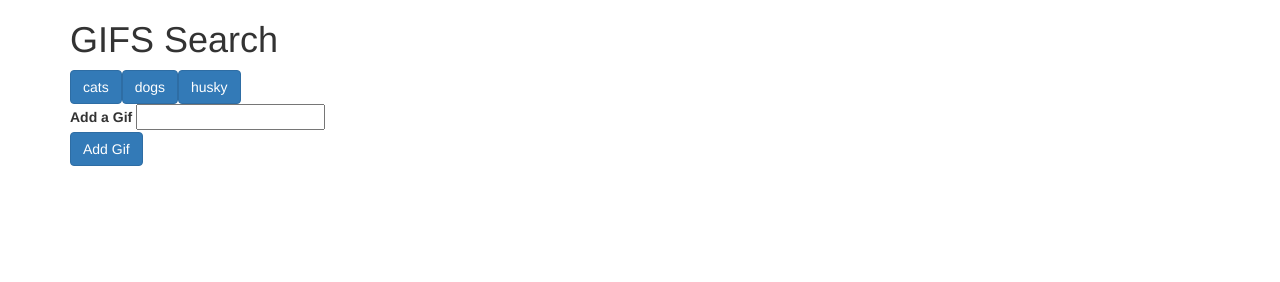
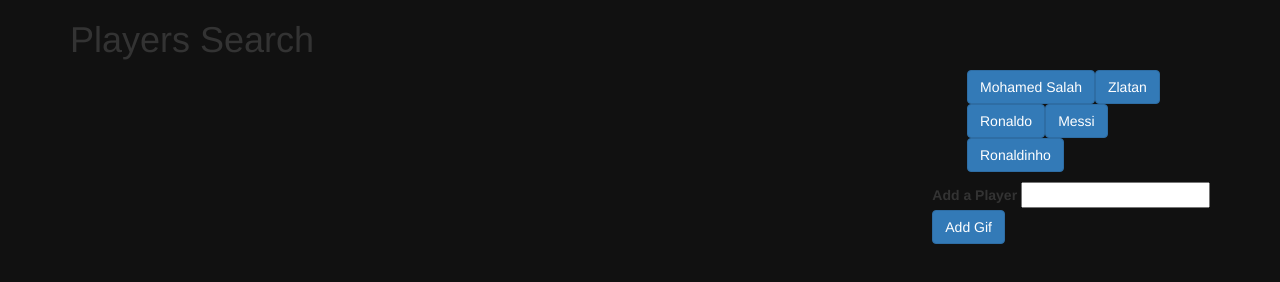
Before and after one commit to Msadek02/giphy_api, a plain HTML site: page index.html in a window 1280 px wide. Drawn offline with nearby package versions, Linux system fonts and the light colour scheme.

Commit message:
new page style

```diff
--- a/giphy.js
+++ b/giphy.js
@@ -1,7 +1,7 @@
   $(document).ready(function() {
-      var gifs = ["cats", "dogs", "husky"];
+      var players = ["Mohamed Salah", "Zlatan", "Ronaldo","Messi","Ronaldinho"];
 
-      function displayGifs() {
+      function displayPlayers() {
           var gif = $(this).attr("data-name");
           var queryURL = "https://api.giphy.com/v1/gifs/search?q= " + gif + "&api_key=riFcpySJBkJmW8iczsascuMVH9GjPM1W&limit=10";
 
@@ -33,7 +33,7 @@
 
               }
 
-              $(".gif").on("mouseover", function() {
+              $(".gif").on("click", function() {
 
                   var state = $(this).attr("data-state");
 
@@ -53,15 +53,15 @@
 
           $("#buttons-view").empty();
 
-          for (var i = 0; i < gifs.length; i++) {
+          for (var i = 0; i < players.length; i++) {
 
               var a = $("<button type='button' class='btn btn-primary'>");
 
               a.addClass("gif-button");
 
-              a.attr("data-name", gifs[i]);
+              a.attr("data-name", players[i]);
 
-              a.text(gifs[i]);
+              a.text(players[i]);
 
               $("#buttons-view").append(a);
           }
@@ -74,12 +74,12 @@
 
           var gif = $("#gif-input").val().trim();
 
-          gifs.push(gif);
+          players.push(gif);
 
           renderButtons();
       });
 
-      $(document).on("click", ".gif-button", displayGifs);
+      $(document).on("click", ".gif-button", displayPlayers);
 
       renderButtons();
 
--- a/index.html
+++ b/index.html
@@ -9,17 +9,17 @@
   <title>GIFS</title>
 </head>
 
-<body>
+<body style="background-color: #111">
 
 <div class="container">
-  <h1>GIFS Search</h1>
+  <h1>Players Search</h1>
 
-  <div id="gif-view"></div>
+  <div class="col-md-6" id="gif-view"></div>
 
   <div id="buttons-view"></div>
 
   <form id="gif-form">
-    <label for="gif-input">Add a Gif</label>
+    <label for="gif-input">Add a Player</label>
     <input type="text" id="gif-input"><br>
 
     <input id="add-gif" type="button" class="btn btn-primary" value="Add Gif">
--- a/style.css
+++ b/style.css
@@ -0,0 +1,17 @@
+form {
+	float: right;
+}
+#buttons-view {
+    margin: 10px;
+    padding-left: 887px;
+}
+.gif {
+	margin: 10px;
+	border: 20px;
+	border-color: black;
+}
+
+h1 {
+    font-family: arole;
+    font-size: 44px;
+}
```
